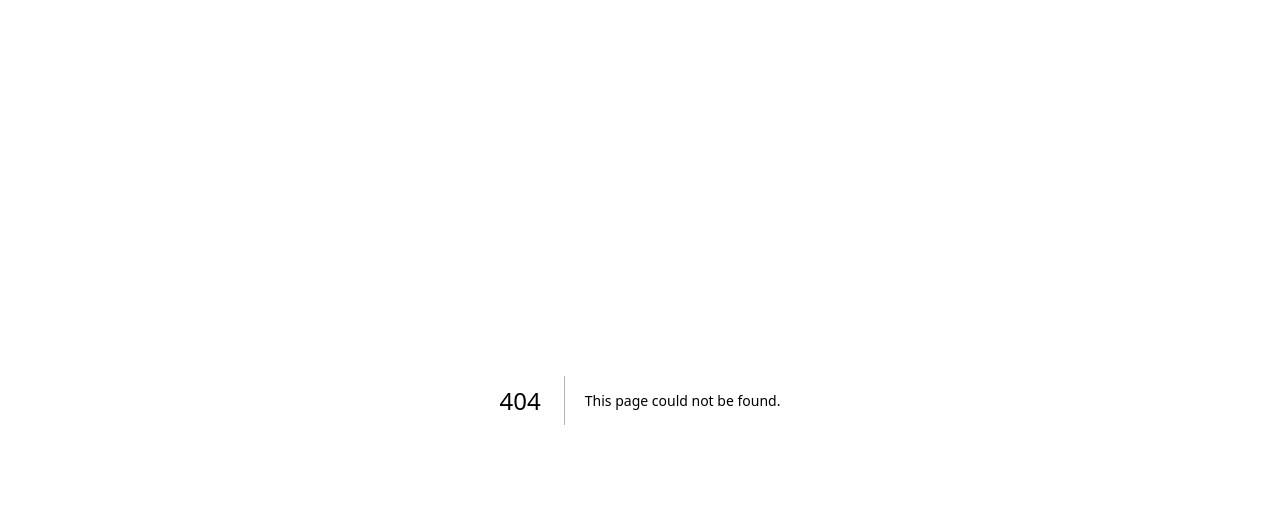
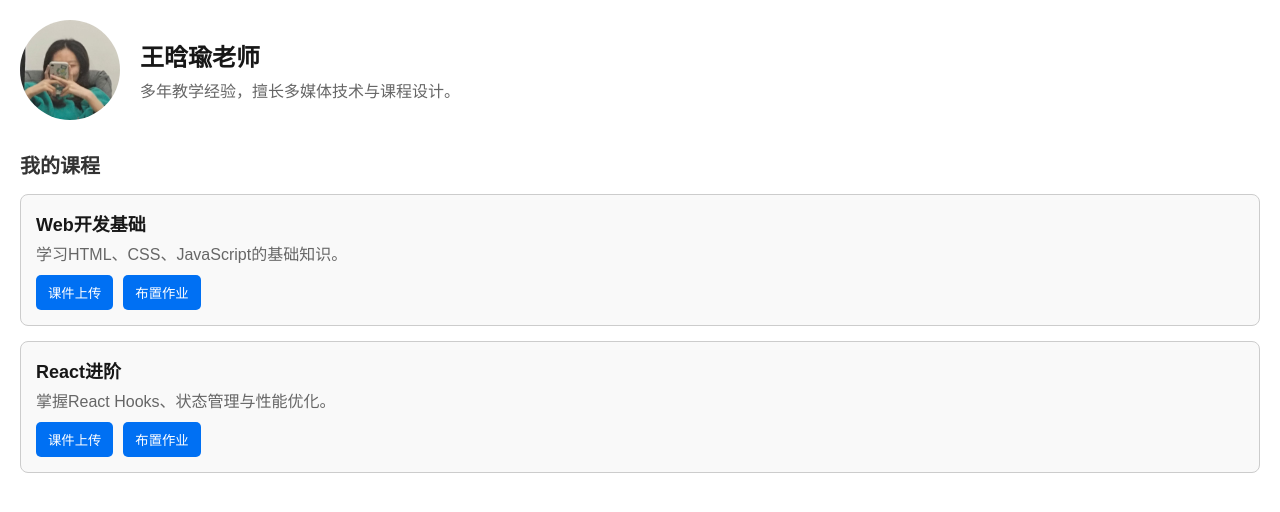
Before and after one commit to WHYFFISH/onlineStudyPlatform, a Next.js app: page /teacher in a window 1280 px wide. Before the commit this address had no page. Shown: the top 512 px of the page. Built offline with nearby package versions, Linux system fonts and the light colour scheme.

Commit message:
feat:antd

```diff
--- a/package.json
+++ b/package.json
@@ -9,9 +9,10 @@
     "lint": "next lint"
   },
   "dependencies": {
+    "antd": "^5.22.4",
     "mysql2": "^3.11.5",
+    "next": "15.1.0",
     "react": "^19.0.0",
-    "react-dom": "^19.0.0",
-    "next": "15.1.0"
+    "react-dom": "^19.0.0"
   }
 }
--- a/src/app/page.js
+++ b/src/app/page.js
@@ -1,5 +1,6 @@
 import Image from "next/image";
 import styles from "./page.module.css";
+import { message } from "antd";
 
 export default function Home() {
   return (
--- /dev/null
+++ b/src/app/teacher/components/CourseList.js
@@ -0,0 +1,27 @@
+'use client';
+import React from "react";
+import styles from "./CourseList.module.css";
+import Link from "next/link";
+import { useSearchParams } from 'next/navigation';
+
+export default function CourseList({ courses, onUploadClick, onHomeworkClick }) {
+    return (
+        <div className={styles.courseList}>
+            {courses.map((course) => (
+                <div key={course.id} className={styles.courseCard}>
+                    <h3>{course.title}</h3>
+                    <p>{course.description}</p>
+                    <div className={styles.actions}>
+                        <button className={styles.actionButton} onClick={() => onUploadClick(course.id)}>
+                            课件上传
+                        </button>
+                        <button className={styles.actionButton} onClick={() => onHomeworkClick(course.id)}>
+                            布置作业
+                        </button>
+
+                    </div>
+                </div>
+            ))}
+        </div>
+    );
+}
--- /dev/null
+++ b/src/app/teacher/components/CourseList.module.css
@@ -0,0 +1,41 @@
+.courseList {
+    display: flex;
+    flex-direction: column;
+    gap: 15px;
+  }
+
+  .courseCard {
+    padding: 15px;
+    border: 1px solid #ccc;
+    border-radius: 8px;
+    background-color: #f9f9f9;
+  }
+
+  .courseCard h3 {
+    margin: 0;
+    font-size: 18px;
+  }
+
+  .courseCard p {
+    margin: 5px 0;
+    color: #666;
+  }
+
+  .actions {
+    display: flex;
+    gap: 10px;
+    margin-top: 10px;
+  }
+
+  .actionButton {
+    padding: 8px 12px;
+    background-color: #0070f3;
+    color: white;
+    border: none;
+    border-radius: 5px;
+    cursor: pointer;
+  }
+
+  .actionButton:hover {
+    background-color: #005bb5;
+  }
--- /dev/null
+++ b/src/app/teacher/page.js
@@ -0,0 +1,56 @@
+"use client";
+
+import React, { useState } from "react";
+import CourseList from "./components/CourseList";
+import styles from "./page.module.css";
+import { useRouter } from "next/navigation";
+import whyAvatar from "../../assets/teacher/why.jpg"
+import Image from "next/image";
+
+export default function TeacherDetailsPage() {
+  const router = useRouter();
+
+  // 示例教师信息
+  const teacherInfo = {
+    avatar: "C:\Users\MI\onlineStudyPlatform\src\assets", // 头像路径
+    name: "王晗瑜老师",
+    bio: "多年教学经验，擅长多媒体技术与课程设计。",
+    courses: [
+      { id: 1, title: "Web开发基础", description: "学习HTML、CSS、JavaScript的基础知识。" },
+      { id: 2, title: "React进阶", description: "掌握React Hooks、状态管理与性能优化。" },
+    ],
+  };
+
+  const goToCoursewareUpload = (courseId) => {
+    router.push(`/teacher/upload?courseId=${courseId}`);
+  };
+
+  const goToHomeworkPublish = (courseId) => {
+    router.push(`/teacher/homework?courseId=${courseId}`);
+  };
+
+  return (
+    <div className={styles.teacherDetails}>
+      <div className={styles.profile}>
+        <Image
+          src={whyAvatar}
+          alt="教师头像"
+          className={styles.avatar}
+        />
+        <div className={styles.info}>
+          <h1>{teacherInfo.name}</h1>
+          <p>{teacherInfo.bio}</p>
+        </div>
+      </div>
+
+      <div className={styles.courses}>
+        <h2>我的课程</h2>
+        <CourseList
+          courses={teacherInfo.courses}
+          onUploadClick={goToCoursewareUpload}
+          onHomeworkClick={goToHomeworkPublish}
+        />
+      </div>
+    </div>
+  );
+}
--- /dev/null
+++ b/src/app/teacher/page.module.css
@@ -0,0 +1,34 @@
+.teacherDetails {
+  padding: 20px;
+  font-family: Arial, sans-serif;
+}
+
+.profile {
+  display: flex;
+  align-items: center;
+  margin-bottom: 30px;
+}
+
+.avatar {
+  width: 100px;
+  height: 100px;
+  border-radius: 50%;
+  margin-right: 20px;
+}
+
+.info h1 {
+  margin: 0;
+  font-size: 24px;
+}
+
+.info p {
+  margin: 5px 0 0;
+  color: #666;
+}
+
+.courses h2 {
+  margin-top: 20px;
+  margin-bottom: 15px;
+  font-size: 20px;
+  color: #333;
+}
```
Also changed, not shown: src/app/teacher/Upload.js (added, +40 -0 lines), src/app/teacher/upload/page.js (added, +40 -0 lines), src/assets/teacher/why.jpg (added), 1 other file (tests, documents, lock files or other folders).
